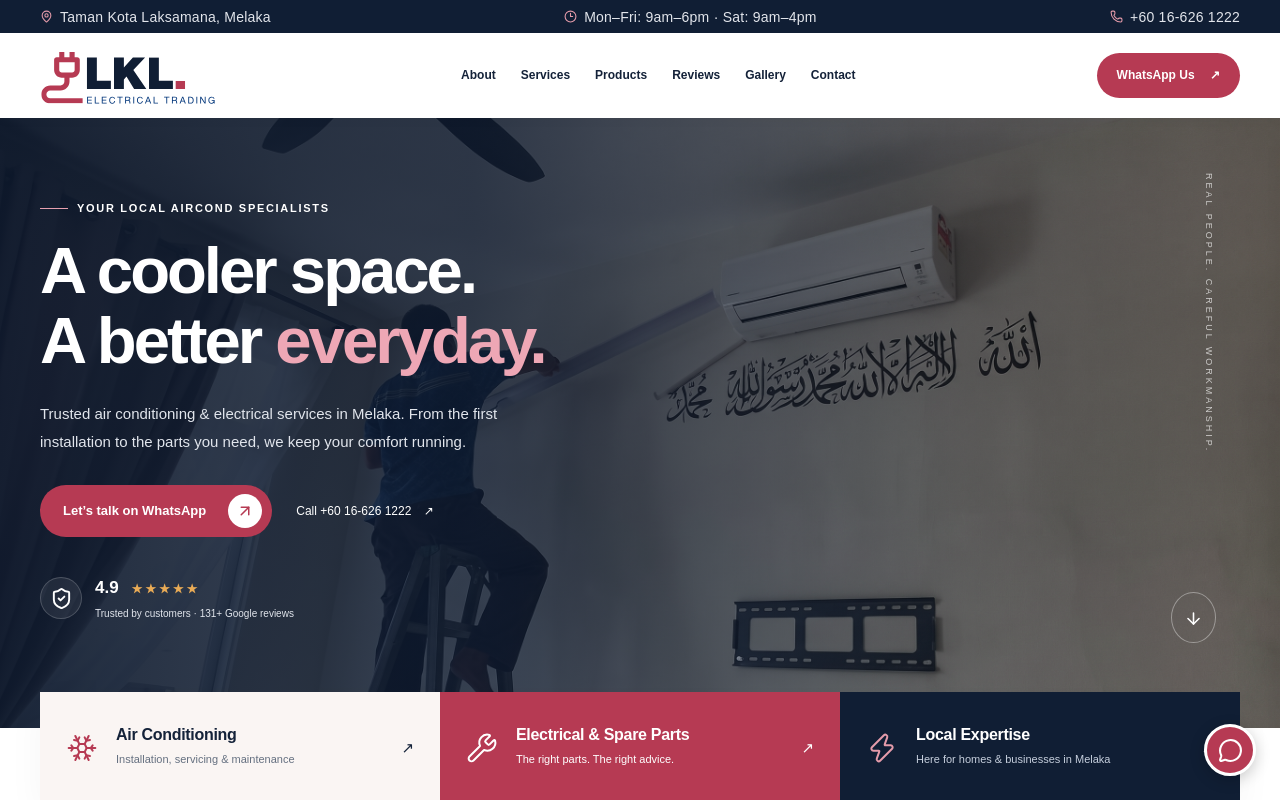
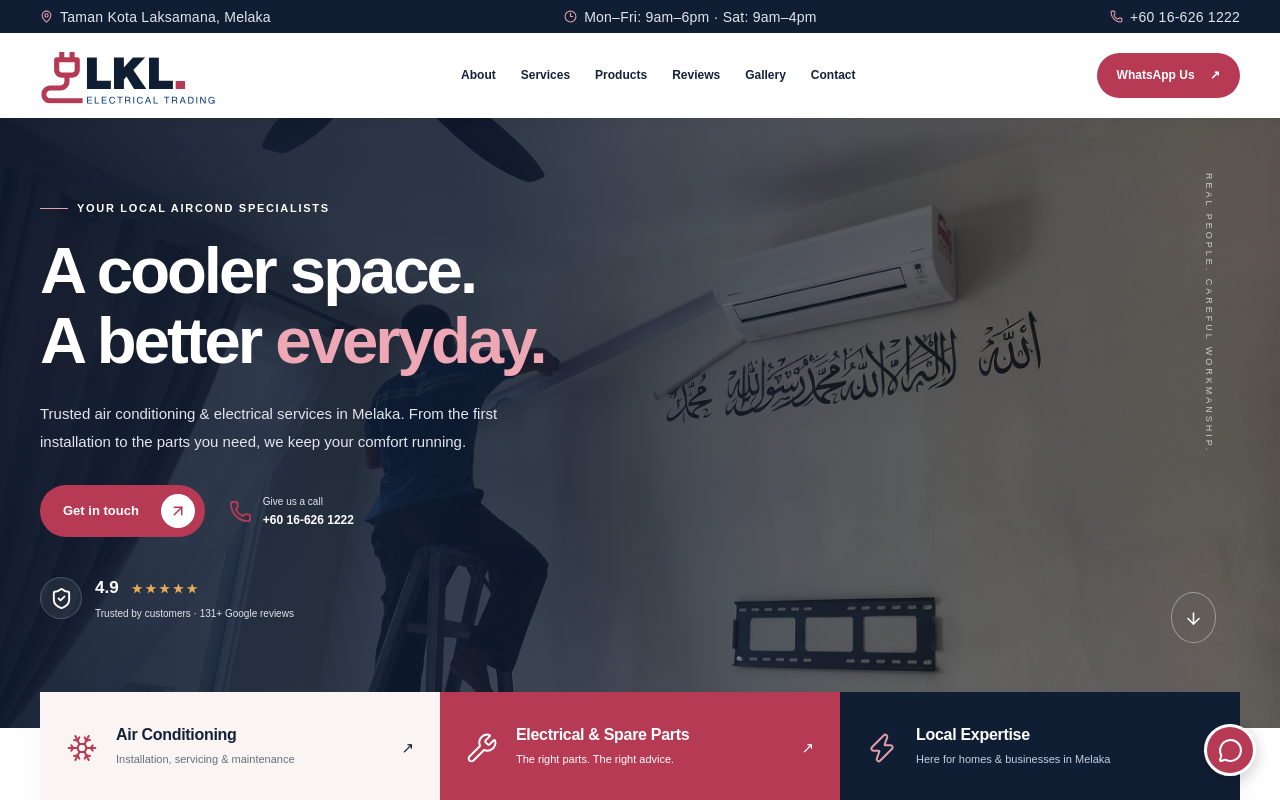
Before and after one commit to mishuk09/LKL-Electrical-Trading, a Next.js app: page / in a window 1280 px wide. Shown: the top 800 px of the page. Built offline with nearby package versions, Linux system fonts and the light colour scheme.

Commit message:
Refactor code structure for improved readability and maintainability

```diff
--- a/src/components/about.tsx
+++ b/src/components/about.tsx
@@ -1,7 +1,7 @@
 import Image from "next/image";
-import { Check, Phone, ArrowUpRight } from "lucide-react";
-import { business, photos, whatsapp } from "@/lib/business";
-import { Action, Heading } from "./ui";
+import { Check, ArrowUpRight } from "lucide-react";
+import { business, photos } from "@/lib/business";
+import { ContactActions, Heading } from "./ui";
 
 export default function About() {
   return (
@@ -89,24 +89,7 @@ export default function About() {
         <div className="pt-[23px] pr-[23px] pb-[23px] pl-[23px] bg-soft rounded-[var(--radius)] [&_h3]:text-[18px] [&_p]:text-[12px] [&_p]:mt-[8px] [&_p]:mr-0 [&_p]:mb-[18px] [&_p]:ml-0 [@media(width<=560px)]:[&_[data-slot~='actions']]:gap-[20px]">
           <h3>Your comfort, taken care of.</h3>
           <p>Tell us what you need. We’ll help you find the right solution.</p>
-          <div
-            data-slot="actions"
-            className="flex items-center flex-wrap gap-[24px]"
-          >
-            <Action href={whatsapp()} external>
-              Get in touch
-            </Action>
-            <a
-              className="flex items-center text-[12px] gap-[11px] [&_>_svg]:text-primary [&_small]:block [&_small]:text-muted [&_small]:text-[10px]"
-              href={business.phoneHref}
-            >
-              <Phone size={23} />
-              <span>
-                <small>Give us a call</small>
-                <strong>{business.phone}</strong>
-              </span>
-            </a>
-          </div>
+          <ContactActions />
         </div>
       </div>
       <div className="col-[1/-1] flex items-center justify-between [@media(width<=850px)]:justify-center [border-top:1px_solid_var(--line)] [border-bottom:1px_solid_var(--line)] pt-[28px] pr-0 pb-[28px] pl-0 gap-[30px] [@media(560px<width<=850px)]:gap-[25px] [@media(width<=560px)]:gap-[20px] [&_>_span:first-child]:text-[9px] [&_>_span:first-child]:tracking-[1.5px] [&_>_span:first-child]:text-muted [&_[data-slot~='daikin']]:text-[29px] [@media(width<=560px)]:[&_[data-slot~='daikin']]:text-[25px] [&_[data-slot~='daikin']]:italic [&_[data-slot~='daikin']]:tracking-[-1px] [&_[data-slot~='daikin']]:text-[#257eaa] [&_[data-slot~='midea']]:text-[29px] [@media(width<=560px)]:[&_[data-slot~='midea']]:text-[25px] [&_[data-slot~='midea']]:tracking-[-1px] [&_[data-slot~='midea']]:text-[#277aa4] [&_p]:text-[12px] [&_p_strong]:text-ink [@media(width<=850px)]:flex-wrap [@media(width<=850px)]:[&_>_span:first-child]:w-full [@media(width<=850px)]:[&_>_span:first-child]:text-center [@media(width<=560px)]:[&_p]:text-center [@media(width<=560px)]:[&_p]:w-full">
--- a/src/components/hero.tsx
+++ b/src/components/hero.tsx
@@ -1,7 +1,7 @@
 import Image from "next/image";
 import { ArrowDown, ShieldCheck, Snowflake, Wrench, Zap } from "lucide-react";
-import { business, photos, whatsapp } from "@/lib/business";
-import { Action } from "./ui";
+import { photos } from "@/lib/business";
+import { ContactActions } from "./ui";
 
 export default function Hero() {
   return (
@@ -37,20 +37,7 @@ export default function Hero() {
             first installation to the parts you need, we keep your comfort
             running.
           </p>
-          <div
-            data-slot="actions"
-            className="flex items-center flex-wrap gap-[24px]"
-          >
-            <Action href={whatsapp()} external>
-              Let’s talk on WhatsApp
-            </Action>
-            <a
-              className="text-[12px] text-[#fff] [&_span]:ml-[9px]"
-              href={business.phoneHref}
-            >
-              Call {business.phone} <span>↗</span>
-            </a>
-          </div>
+          <ContactActions light />
           <div className="flex items-center mt-[37px] [@media(width<=560px)]:mt-[25px] gap-[13px] [&_strong]:text-[17px] [&_[data-slot~='stars']]:ml-[8px] [&_[data-slot~='stars']]:text-[12px] [&_small]:block [&_small]:text-[#e1e5ec] [&_small]:text-[10px] [@media(width<=560px)]:[&_small]:text-[9px] [&_small]:mt-[2px]">
             <span className="grid place-items-center w-[42px] h-[42px] bg-[#ffffff13] [border:1px_solid_#ffffff30] rounded-[50%]">
               <ShieldCheck size={23} />
--- a/src/components/ui.tsx
+++ b/src/components/ui.tsx
@@ -1,5 +1,6 @@
-import { ArrowUpRight, Wind } from "lucide-react";
+import { ArrowUpRight, Phone, Wind } from "lucide-react";
 import type { ReactNode } from "react";
+import { business, whatsapp } from "@/lib/business";
 
 export function Action({
   href,
@@ -25,6 +26,34 @@ export function Action({
     </a>
   );
 }
+
+export function ContactActions({
+  light = false,
+}: {
+  light?: boolean;
+}) {
+  return (
+    <div
+      data-slot="actions"
+      className={`flex items-center flex-wrap gap-[24px] ${light ? "[&_a:not([data-slot~='primary'])]:text-[#fff] [&_a:not([data-slot~='primary'])_small]:text-[#e1e5ec]" : ""}`}
+    >
+      <Action href={whatsapp()} external>
+        Get in touch
+      </Action>
+      <a
+        className="flex items-center text-[12px] gap-[11px] [&_>_svg]:text-primary [&_small]:block [&_small]:text-muted [&_small]:text-[10px]"
+        href={business.phoneHref}
+      >
+        <Phone size={23} />
+        <span>
+          <small>Give us a call</small>
+          <strong>{business.phone}</strong>
+        </span>
+      </a>
+    </div>
+  );
+}
+
 export function Heading({
   eyebrow,
   children,
```
Also changed, not shown: public/images/whatsapp.webp (added).
